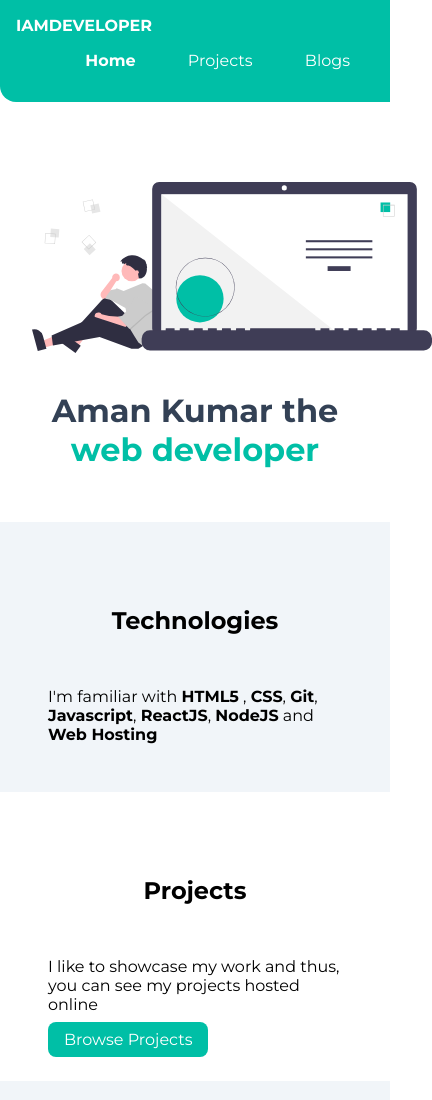
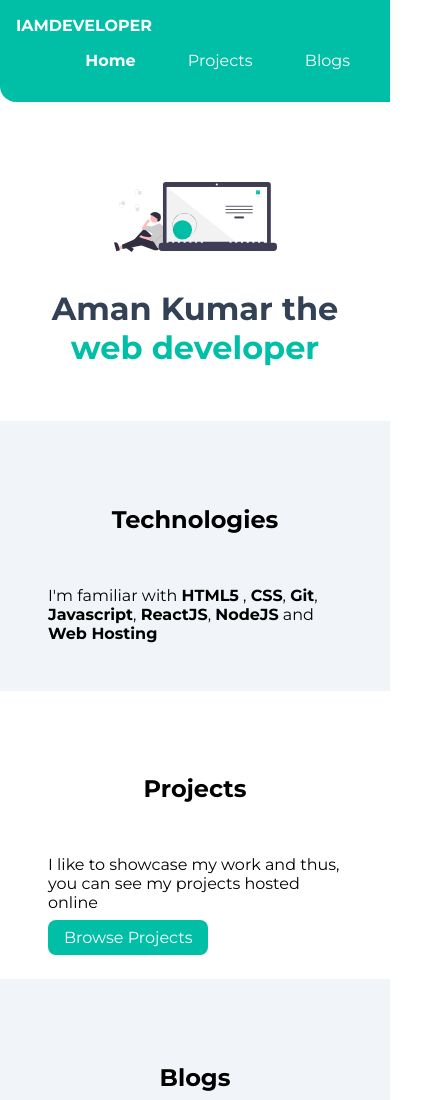
Before and after one commit to Amankumar62/My_Portfolio, a plain HTML site: page index.html in a window 390 px wide. Shown: the top 1100 px of the page, 432 px wide, since content can reach past the window. Drawn offline with Linux system fonts and the light colour scheme.

Commit message:
making image responsive

```diff
--- a/style.css
+++ b/style.css
@@ -88,7 +88,7 @@ list-style: none;
 }
 
 .hero .hero-img {
-   max-width: 25rem;
+   max-width: 50%;
   display: block;
   margin: auto;
 }
```
